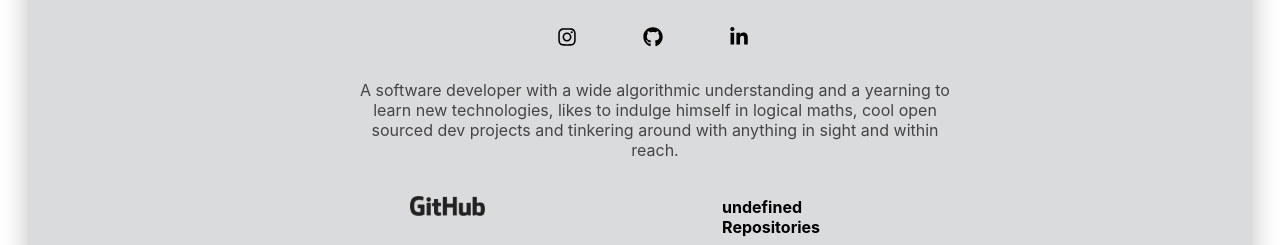
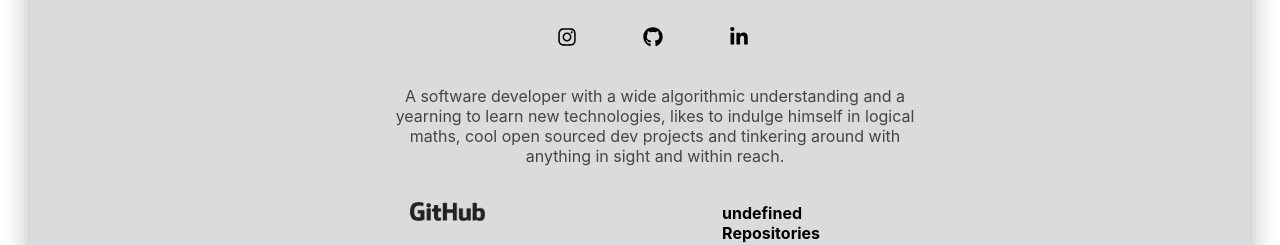
Before and after one commit to dhruvs009/me, a React (Create React App) app: page / in a window 1280 px wide. Shown: the part 799-1044 px from the top of the page. Built offline with nearby package versions, Linux system fonts and the light colour scheme; no server answers.

Commit message:
Center desc

```diff
--- a/src/components/AboutMe.js
+++ b/src/components/AboutMe.js
@@ -26,10 +26,11 @@ const aboutMeStyle = {
     }
   },
   description: {
-    margin: "0.571rem auto 0",
-    maxWidth: "600px",
+    margin: "0.371rem auto 0",
+    maxWidth: "550px",
     color: "#444",
-    textAlign: "center"
+    textAlign: "center",
+    alignContent: "center"
   },
   name: {
     marginTop: "5px",
@@ -156,7 +157,7 @@ export default class AboutMe extends Component{
             A software developer with a wide algorithmic understanding and a yearning to learn new technologies, likes to indulge himself in logical maths, cool open sourced dev projects and tinkering around with anything in sight and within reach.
           </p>
         </div>
-        <GridContainer justify="center">
+        <GridContainer justify="center" >
           <GridItem xs={6} sm={6} md={3}>
             <div style={aboutMeStyle.name}>
             <Tooltip
```
